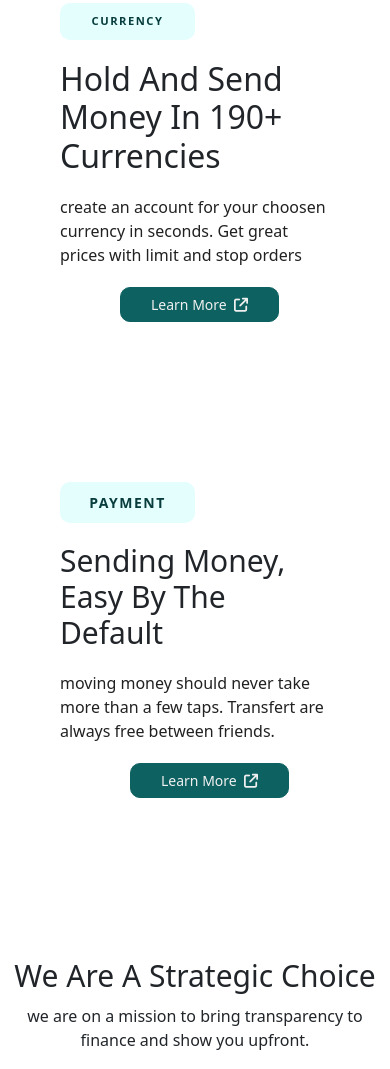
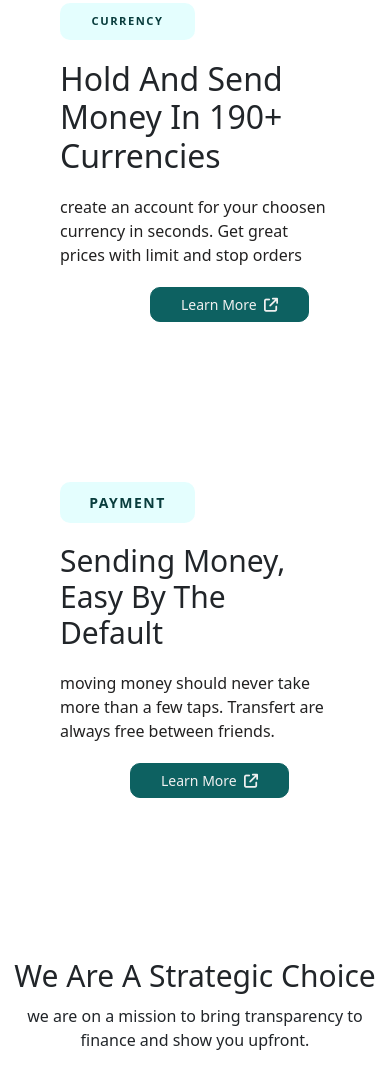
Before and after one commit to nathan-nath/Gold-Money, a plain HTML site: page index.html in a window 390 px wide. Shown: the part 2365-3434 px from the top of the page. Drawn offline with nearby package versions, Linux system fonts and the light colour scheme.

Commit message:
Modification dans le fichier responsive

```diff
--- a/css/responsive.css
+++ b/css/responsive.css
@@ -154,7 +154,7 @@
     }
 
     .currency-doc .btn-darkgreen {
-        margin-left: 60px;
+        margin-left: 90px !important;
     }
 
     /* Payment */
```
